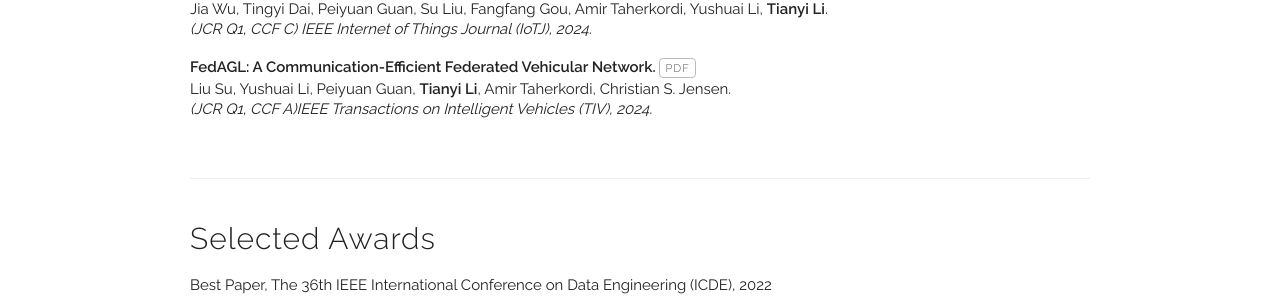
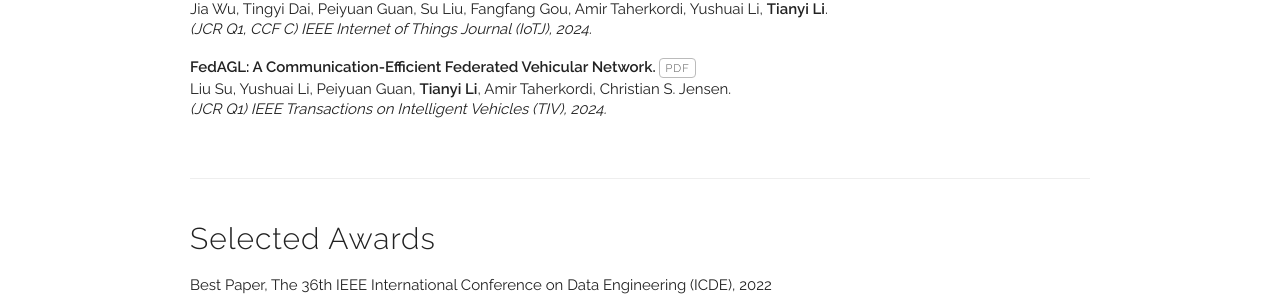
Before and after one commit to litianyi-cs-dkaau/litianyi-cs-dkaau.github.io, a Jekyll site: the page built from index.html, in a window 1280 px wide and 900 px high, scrolled down 1434 px. Shown: the part 160-456 px from the top of the window. Built offline with Jekyll 4.4.1, drawn with Linux system fonts in a browser that asks for light colours.

Commit message:
Update publications.yaml

```diff
--- a/_data/publications.yaml
+++ b/_data/publications.yaml
@@ -44,7 +44,7 @@ papers:
 
   - title: "FedAGL: A Communication-Efficient Federated Vehicular Network."
     authors: "Liu Su, Yushuai Li, Peiyuan Guan, Tianyi Li+, Amir Taherkordi, Christian S. Jensen. "
-    venue: "(JCR Q1, CCF A)IEEE Transactions on Intelligent Vehicles (TIV), 2024."
+    venue: "(JCR Q1) IEEE Transactions on Intelligent Vehicles (TIV), 2024."
     paper_pdf: ""
     journal: y
     year2024: y
```
